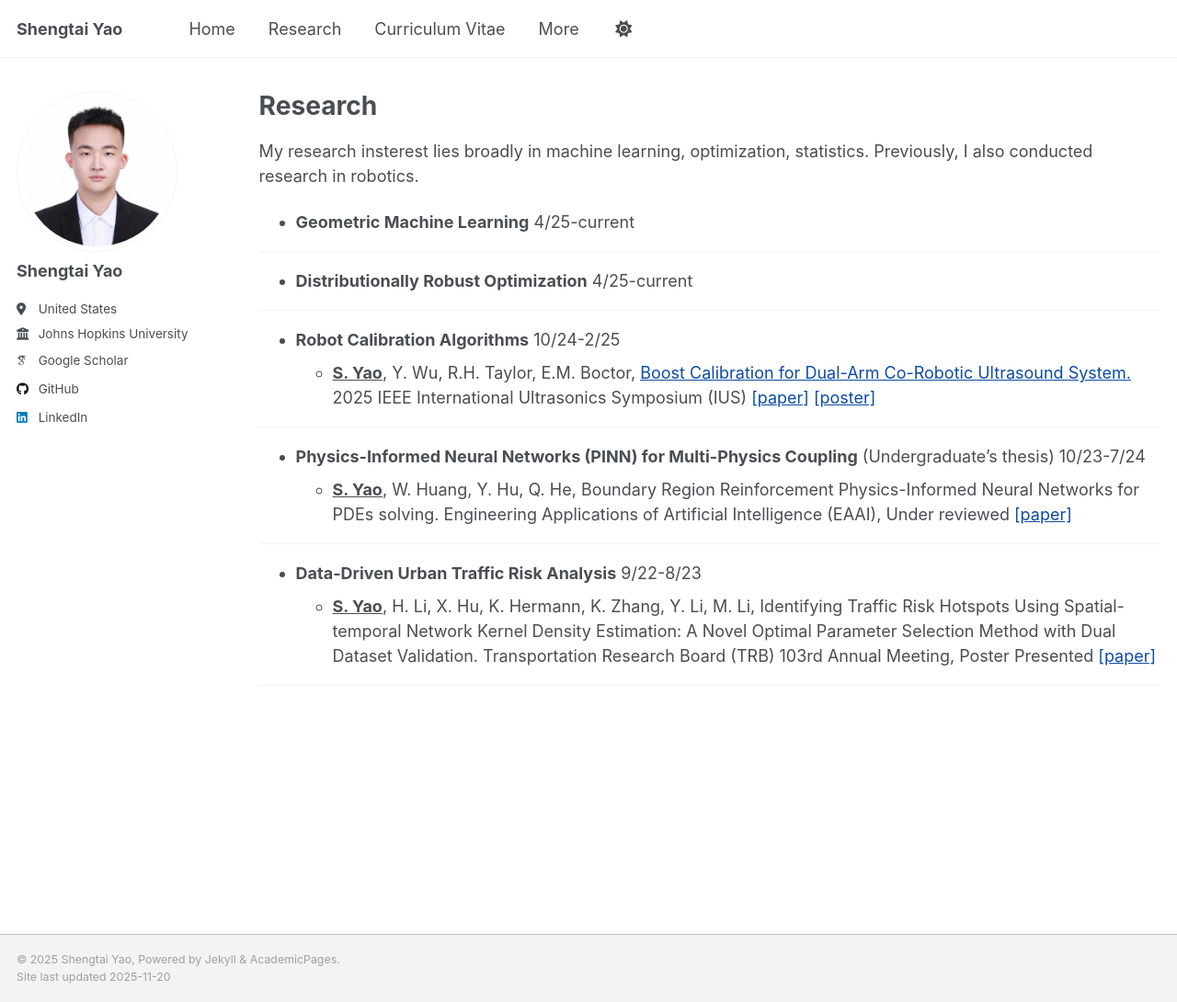
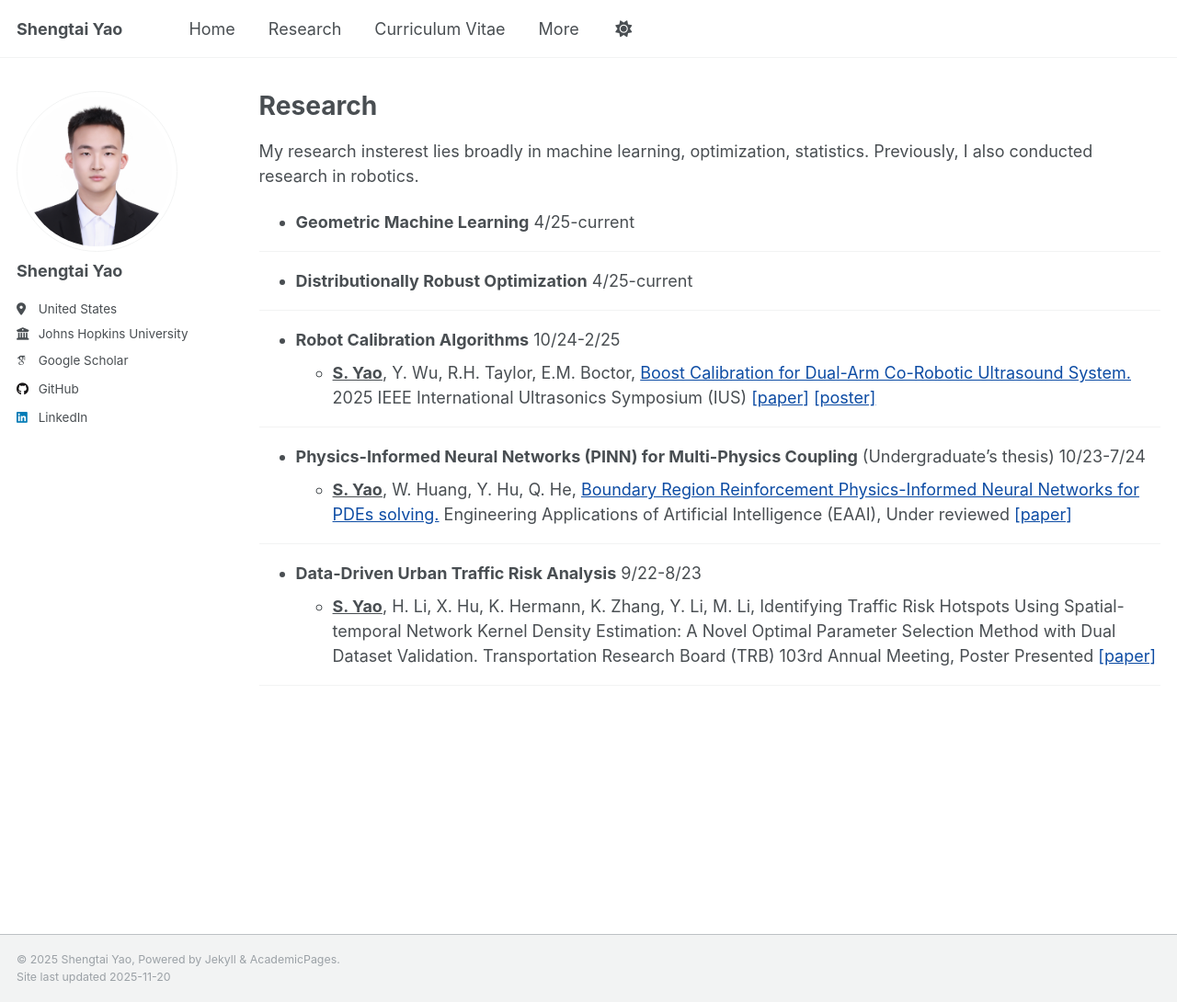
Before and after one commit to Yaoshengtai/Yaoshengtai.github.io, a Jekyll site: the page built from _pages/research.md, in a window 1280 px wide and 1090 px high. Shown: the whole window at 92% size. Built offline with Jekyll 4.4.1, drawn with Linux system fonts in a browser that asks for light colours; some web fonts are replaced; some of the changed lines change nothing that is shown.

Commit message:
Update research.md

```diff
--- a/_pages/research.md
+++ b/_pages/research.md
@@ -22,7 +22,7 @@
 ---
 
 - **Physics-Informed Neural Networks (PINN) for Multi-Physics Coupling** (Undergraduate's thesis) 10/23-7/24
-  - <span style="font-weight:bold; text-decoration:underline;">S. Yao</span>, W. Huang, Y. Hu, Q. He, Boundary Region Reinforcement Physics-Informed Neural Networks for PDEs solving. Engineering Applications of Artificial Intelligence (EAAI), Under reviewed [\[paper\]](https://papers.ssrn.com/sol3/papers.cfm?abstract_id=5005150)
+  - <span style="font-weight:bold; text-decoration:underline;">S. Yao</span>, W. Huang, Y. Hu, Q. He, [Boundary Region Reinforcement Physics-Informed Neural Networks for PDEs solving.](https://papers.ssrn.com/sol3/papers.cfm?abstract_id=5005150) Engineering Applications of Artificial Intelligence (EAAI), Under reviewed [\[paper\]](https://papers.ssrn.com/sol3/papers.cfm?abstract_id=5005150)
 
 ---
 
```
